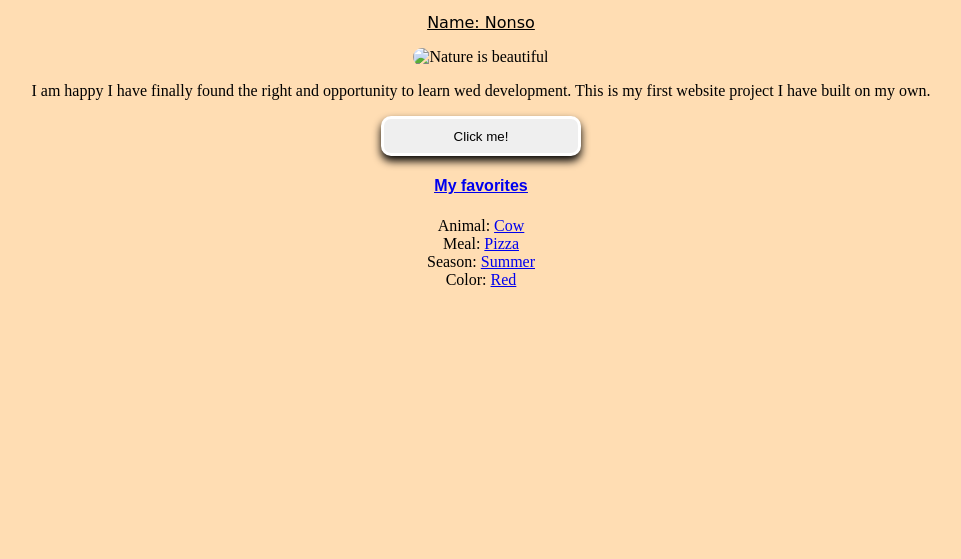
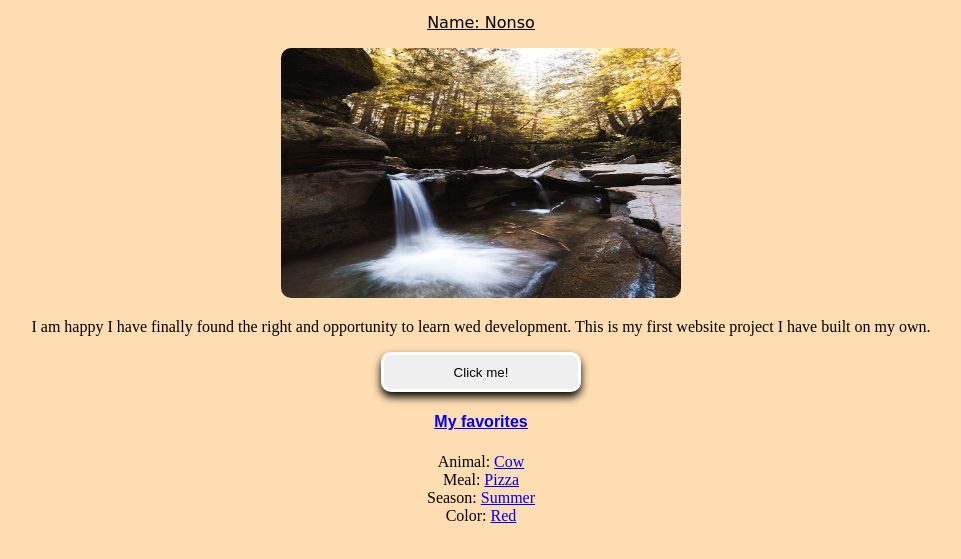
Before and after one commit to cokekep/Frond-End-Projects, a plain HTML site: page index.html in a window 1280 px wide. Shown: the part 57-616 px from the top of the page, without its empty margins (159-1120 px from the left). Drawn offline with Linux system fonts and the light colour scheme.

Commit message:
changed the image src

```diff
--- a/index.html
+++ b/index.html
@@ -13,7 +13,7 @@
 				<p class="name">Name: Nonso</p>
 
 	    <div>
-	      <img src="photo.jpg" alt="Nature is beautiful" class="photo">
+	      <img src="/image/photo.jpg" alt="Nature is beautiful" class="photo">
 	    </div>
 	    <p class="site-description">I am happy I have finally found the right and opportunity to learn wed development. This is my first website project I have built on my own.</p>
 
```
